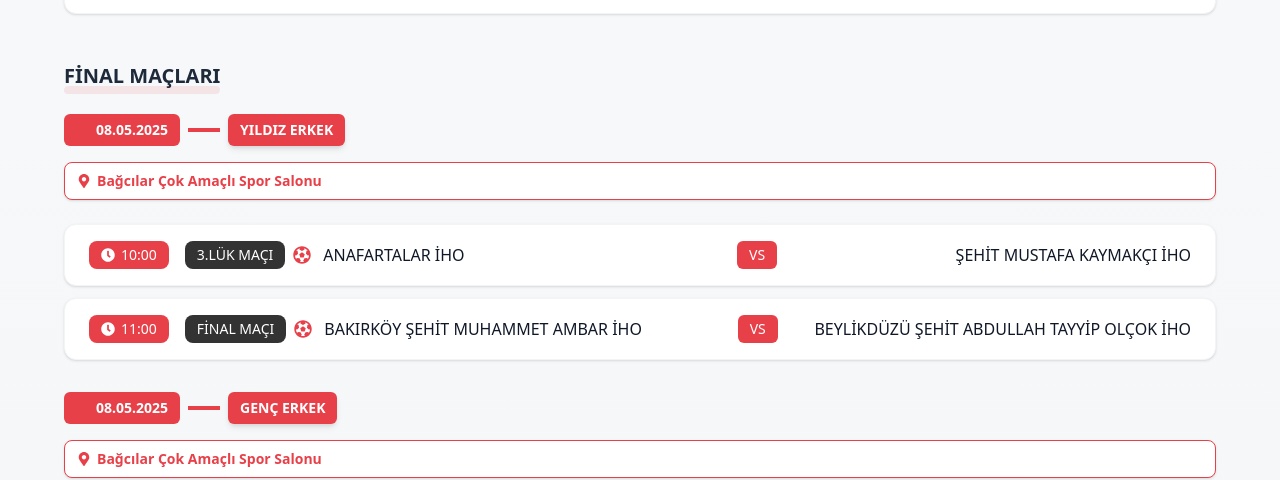
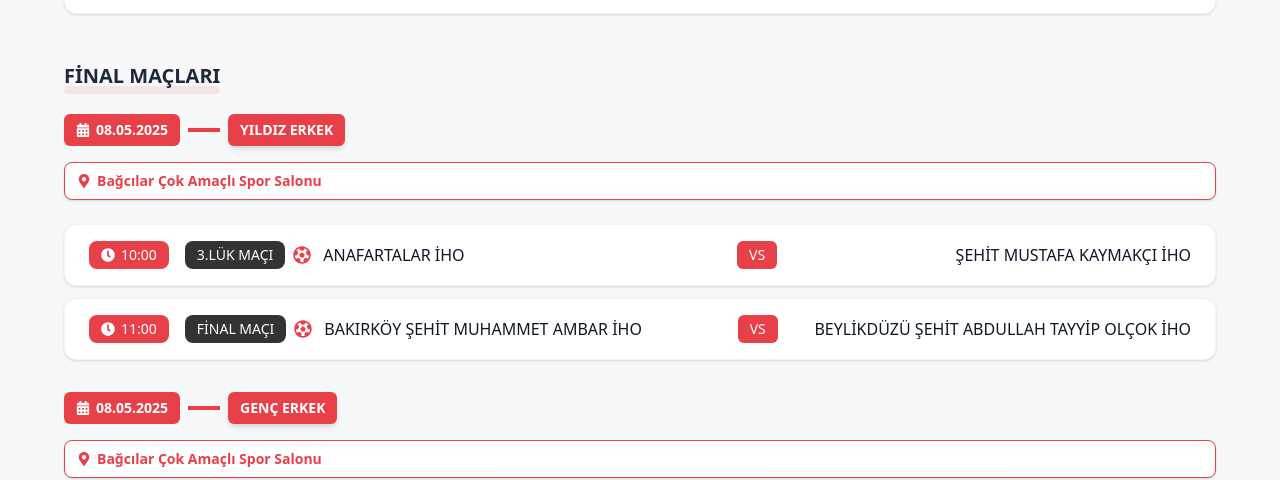
Before and after one commit to ondertalhatorpil/imamhatipsporoyunlari.com, a React (Vite) app in the folder frontend/: page /turnuva-final-asamasi in a window 1280 px wide. Shown: the part 1000-1480 px from the top of the page. Built offline with nearby package versions, Linux system fonts and the light colour scheme.

Commit message:
feat: score

```diff
--- a/frontend/src/pages/TournamentFinal.jsx
+++ b/frontend/src/pages/TournamentFinal.jsx
@@ -245,7 +245,7 @@ const TournamentFinal = () => {
             <div key={idx} className="mb-6 sm:mb-8">
               <div className="flex flex-wrap items-center gap-2 mb-3 sm:mb-4">
                 <div className="bg-[#E84049] bg-opacity-5 rounded-md px-3 py-1.5 flex items-center gap-1.5">
-                  <FaCalendarAlt className="text-[#E84049] text-sm" />
+                  <FaCalendarAlt className="text-[#fff] text-sm" />
                   <span className="text-sm font-bold text-[#fff]">{matchDay.date}</span>
                 </div>
                 <div className="h-1 w-8 bg-[#E84049] bg-opacity-30 hidden sm:block"></div>
```
